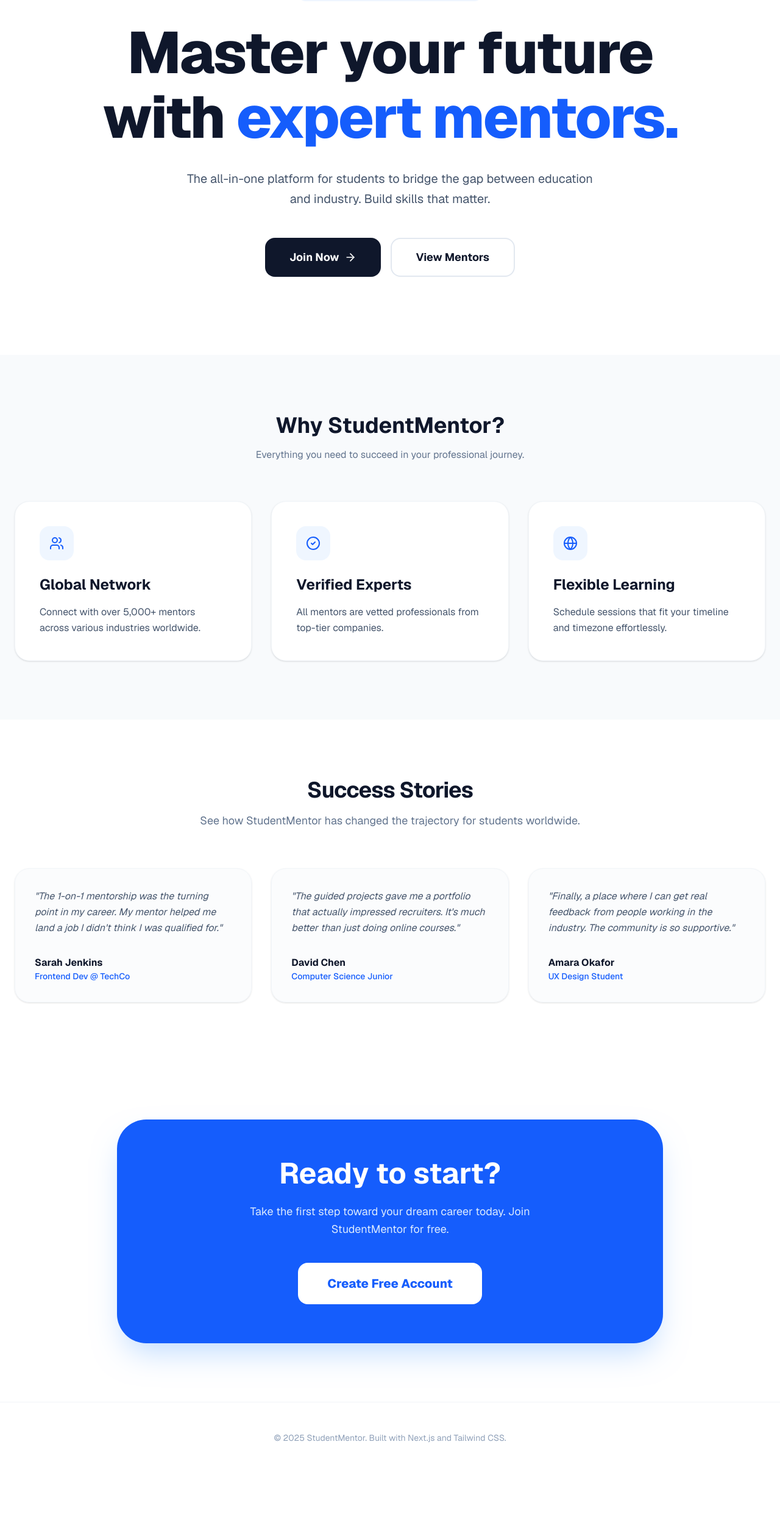
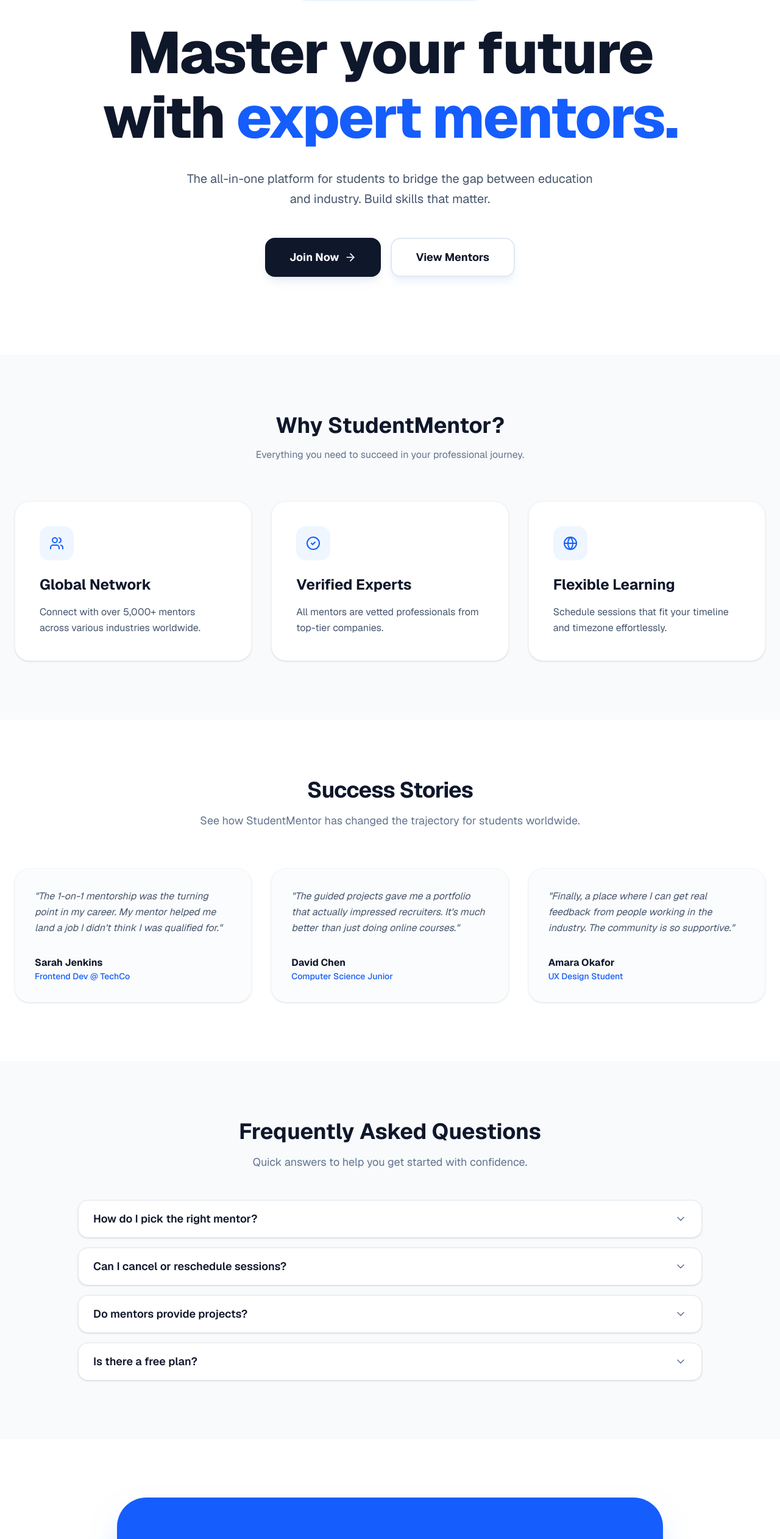
Before and after one commit to KailasVS666/landing-page-assignment, a Next.js app: page / in a window 1280 px wide. Shown: the part 235-2759 px from the top of the page at 61% size. Before the commit the page ends 2651 px from the top, so only its background shows below. Built offline with nearby package versions, Linux system fonts and the light colour scheme.

Commit message:
Add mobile menu, FAQ, CTA links, and updated footer

```diff
--- a/app/page.tsx
+++ b/app/page.tsx
@@ -1,14 +1,21 @@
 "use client";
 
-import React from 'react';
-import { motion } from 'framer-motion';
+import React, { useState } from 'react';
+import { AnimatePresence, motion } from 'framer-motion';
 import {
   Users,
   Rocket,
   Globe,
   CheckCircle2,
   ArrowRight,
-  GraduationCap
+  GraduationCap,
+  Menu,
+  X,
+  ChevronDown,
+  Facebook,
+  Twitter,
+  Linkedin,
+  Instagram
 } from 'lucide-react';
 
 // Animation settings
@@ -18,6 +25,28 @@
 };
 
 export default function LandingPage() {
+  const [isMenuOpen, setIsMenuOpen] = useState(false);
+  const [openFaq, setOpenFaq] = useState<number | null>(null);
+
+  const faqItems = [
+    {
+      q: "How do I pick the right mentor?",
+      a: "Browse mentor profiles, filter by skills and industry, then book a discovery call to confirm the fit before committing.",
+    },
+    {
+      q: "Can I cancel or reschedule sessions?",
+      a: "Yes. You can reschedule up to 12 hours before a session or cancel anytime with unused credits returned.",
+    },
+    {
+      q: "Do mentors provide projects?",
+      a: "Most mentors offer guided projects with feedback so you can add real, portfolio-ready work to your resume.",
+    },
+    {
+      q: "Is there a free plan?",
+      a: "You can start with a free account, explore mentors, and join community events before upgrading to paid sessions.",
+    },
+  ];
+
   return (
     <div className="min-h-screen bg-white font-sans antialiased text-slate-900 scroll-smooth">
       {/* Navbar with Glassmorphism */}
@@ -34,16 +63,86 @@
           <div className="hidden md:flex space-x-8 font-medium text-slate-600">
             <a href="#features" className="hover:text-blue-600 transition">Features</a>
             <a href="#stories" className="hover:text-blue-600 transition">Stories</a>
+            <a href="#faq" className="hover:text-blue-600 transition">FAQ</a>
           </div>
-          <motion.button
-            whileHover={{ scale: 1.05 }}
-            whileTap={{ scale: 0.95 }}
-            className="bg-blue-600 text-white px-6 py-2.5 rounded-full font-semibold hover:bg-blue-700 transition shadow-md shadow-blue-100"
-          >
-            Get Started
-          </motion.button>
+          <div className="flex items-center gap-3">
+            <motion.a
+              href="/signup"
+              whileHover={{ scale: 1.05 }}
+              whileTap={{ scale: 0.95 }}
+              className="hidden md:inline-flex bg-blue-600 text-white px-6 py-2.5 rounded-full font-semibold hover:bg-blue-700 transition shadow-md shadow-blue-100"
+            >
+              Get Started
+            </motion.a>
+            <button
+              aria-label="Open menu"
+              className="md:hidden p-2 rounded-full border border-slate-200 hover:border-blue-300 hover:bg-blue-50 transition"
+              onClick={() => setIsMenuOpen(true)}
+            >
+              <Menu className="w-6 h-6 text-slate-700" />
+            </button>
+          </div>
         </div>
       </nav>
+
+      <AnimatePresence>
+        {isMenuOpen && (
+          <motion.div
+            initial={{ opacity: 0 }}
+            animate={{ opacity: 1 }}
+            exit={{ opacity: 0 }}
+            className="fixed inset-0 z-50 bg-slate-900/40 backdrop-blur-sm"
+            onClick={() => setIsMenuOpen(false)}
+          >
+            <motion.div
+              initial={{ x: "100%" }}
+              animate={{ x: 0 }}
+              exit={{ x: "100%" }}
+              transition={{ type: "spring", stiffness: 300, damping: 30 }}
+              className="ml-auto h-full w-72 bg-white shadow-2xl flex flex-col p-6 gap-6"
+              onClick={(e) => e.stopPropagation()}
+            >
+              <div className="flex items-center justify-between">
+                <div className="flex items-center gap-2 text-xl font-bold text-blue-600">
+                  <GraduationCap className="w-6 h-6" />
+                  <span>StudentMentor</span>
+                </div>
+                <button
+                  aria-label="Close menu"
+                  className="p-2 rounded-full border border-slate-200 hover:border-blue-300 hover:bg-blue-50 transition"
+                  onClick={() => setIsMenuOpen(false)}
+                >
+                  <X className="w-5 h-5 text-slate-700" />
+                </button>
+              </div>
+              <div className="flex flex-col gap-4 text-slate-700 font-semibold">
+                {[
+                  { href: "#features", label: "Features" },
+                  { href: "#stories", label: "Stories" },
+                  { href: "#faq", label: "FAQ" },
+                ].map((item) => (
+                  <a
+                    key={item.href}
+                    href={item.href}
+                    className="px-3 py-2 rounded-lg hover:bg-blue-50 hover:text-blue-700 transition"
+                    onClick={() => setIsMenuOpen(false)}
+                  >
+                    {item.label}
+                  </a>
+                ))}
+              </div>
+              <motion.a
+                href="/signup"
+                whileHover={{ scale: 1.05 }}
+                whileTap={{ scale: 0.95 }}
+                className="mt-auto bg-blue-600 text-white px-6 py-3 rounded-xl font-semibold hover:bg-blue-700 transition shadow-lg shadow-blue-100 text-center"
+              >
+                Get Started
+              </motion.a>
+            </motion.div>
+          </motion.div>
+        )}
+      </AnimatePresence>
 
       {/* Hero Section */}
       <header className="px-6 py-20 md:py-32 text-center max-w-5xl mx-auto">
@@ -64,20 +163,22 @@
             The all-in-one platform for students to bridge the gap between education and industry. Build skills that matter.
           </p>
           <div className="flex flex-col sm:flex-row justify-center gap-4">
-            <motion.button
+            <motion.a
+              href="/signup"
               whileHover={{ scale: 1.05 }}
               whileTap={{ scale: 0.95 }}
-              className="bg-slate-900 text-white px-10 py-4 rounded-2xl text-lg font-bold hover:bg-slate-800 transition-all flex items-center justify-center gap-2"
+              className="bg-slate-900 text-white px-10 py-4 rounded-2xl text-lg font-bold hover:bg-slate-800 transition-all flex items-center justify-center gap-2 shadow-lg shadow-slate-300/40"
             >
               Join Now <ArrowRight className="w-5 h-5" />
-            </motion.button>
-            <motion.button
+            </motion.a>
+            <motion.a
+              href="/mentors"
               whileHover={{ scale: 1.05 }}
               whileTap={{ scale: 0.95 }}
-              className="border-2 border-slate-200 px-10 py-4 rounded-2xl text-lg font-bold hover:bg-slate-50 transition-all"
+              className="border-2 border-slate-200 px-10 py-4 rounded-2xl text-lg font-bold hover:bg-slate-50 transition-all shadow-lg shadow-blue-100/60"
             >
               View Mentors
-            </motion.button>
+            </motion.a>
           </div>
         </motion.div>
       </header>
@@ -148,13 +249,70 @@
                 whileHover={{ y: -5 }}
                 className="p-8 rounded-3xl border border-slate-100 bg-slate-50/50 flex flex-col justify-between shadow-sm hover:shadow-md transition-all"
               >
-                <p className="text-slate-600 italic mb-8 leading-relaxed">"{testimonial.text}"</p>
+                <p className="text-slate-600 italic mb-8 leading-relaxed">&quot;{testimonial.text}&quot;</p>
                 <div>
                   <div className="font-bold text-slate-900">{testimonial.name}</div>
                   <div className="text-sm text-blue-600 font-medium">{testimonial.role}</div>
                 </div>
               </motion.div>
             ))}
+          </div>
+        </div>
+      </section>
+
+      {/* FAQ Section */}
+      <section id="faq" className="bg-slate-50 py-24 px-6">
+        <div className="max-w-5xl mx-auto">
+          <motion.div
+            initial="hidden"
+            whileInView="visible"
+            viewport={{ once: true }}
+            variants={fadeInVariants}
+            className="text-center mb-12"
+          >
+            <h2 className="text-4xl font-bold mb-4">Frequently Asked Questions</h2>
+            <p className="text-slate-500 text-lg">Quick answers to help you get started with confidence.</p>
+          </motion.div>
+
+          <div className="space-y-4">
+            {faqItems.map((item, idx) => {
+              const isOpen = openFaq === idx;
+              return (
+                <motion.div
+                  key={item.q}
+                  initial="hidden"
+                  whileInView="visible"
+                  viewport={{ once: true }}
+                  variants={fadeInVariants}
+                  className="rounded-2xl border border-slate-200 bg-white shadow-sm hover:shadow-md transition-all"
+                >
+                  <button
+                    className="w-full flex items-center justify-between gap-4 px-6 py-4 text-left"
+                    onClick={() => setOpenFaq(isOpen ? null : idx)}
+                    aria-expanded={isOpen}
+                  >
+                    <span className="text-lg font-semibold text-slate-900">{item.q}</span>
+                    <motion.div animate={{ rotate: isOpen ? 180 : 0 }}>
+                      <ChevronDown className="w-5 h-5 text-slate-500" />
+                    </motion.div>
+                  </button>
+                  <AnimatePresence initial={false}>
+                    {isOpen && (
+                      <motion.div
+                        key="content"
+                        initial={{ height: 0, opacity: 0 }}
+                        animate={{ height: "auto", opacity: 1 }}
+                        exit={{ height: 0, opacity: 0 }}
+                        transition={{ duration: 0.25 }}
+                        className="px-6 pb-5 text-slate-600 leading-relaxed"
+                      >
+                        {item.a}
+                      </motion.div>
+                    )}
+                  </AnimatePresence>
+                </motion.div>
+              );
+            })}
           </div>
         </div>
       </section>
@@ -171,19 +329,68 @@
           <p className="text-blue-100 text-lg mb-10 max-w-lg mx-auto leading-relaxed">
             Take the first step toward your dream career today. Join StudentMentor for free.
           </p>
-          <motion.button
+          <motion.a
+            href="/signup"
             whileHover={{ scale: 1.05 }}
             whileTap={{ scale: 0.95 }}
-            className="bg-white text-blue-600 px-12 py-5 rounded-2xl text-xl font-extrabold hover:bg-slate-50"
+            className="inline-flex justify-center bg-white text-blue-600 px-12 py-5 rounded-2xl text-xl font-extrabold hover:bg-slate-50 shadow-lg shadow-blue-200/80"
           >
             Create Free Account
-          </motion.button>
+          </motion.a>
         </motion.div>
       </section>
 
       {/* Footer */}
-      <footer className="py-12 text-center text-slate-400 text-sm border-t border-slate-100">
-        <p>© 2025 StudentMentor. Built with Next.js and Tailwind CSS.</p>
+      <footer className="bg-slate-900 text-slate-100 py-16 px-6">
+        <div className="max-w-7xl mx-auto grid md:grid-cols-5 gap-12">
+          <div className="md:col-span-2 space-y-4">
+            <div className="flex items-center gap-2 text-2xl font-bold text-white tracking-tight">
+              <GraduationCap className="w-8 h-8" />
+              <span>StudentMentor</span>
+            </div>
+            <p className="text-slate-300 leading-relaxed">
+              Bridge the gap between education and industry with verified mentors, guided projects, and a community built for ambitious learners.
+            </p>
+          </div>
+          <div className="space-y-3">
+            <h3 className="text-lg font-semibold text-white">Product</h3>
+            <ul className="space-y-2 text-slate-300">
+              <li><a className="hover:text-white transition" href="#features">Features</a></li>
+              <li><a className="hover:text-white transition" href="#stories">Success Stories</a></li>
+              <li><a className="hover:text-white transition" href="#faq">FAQ</a></li>
+            </ul>
+          </div>
+          <div className="space-y-3">
+            <h3 className="text-lg font-semibold text-white">Company</h3>
+            <ul className="space-y-2 text-slate-300">
+              <li><a className="hover:text-white transition" href="/about">About</a></li>
+              <li><a className="hover:text-white transition" href="/careers">Careers</a></li>
+              <li><a className="hover:text-white transition" href="/blog">Blog</a></li>
+            </ul>
+          </div>
+          <div className="space-y-3">
+            <h3 className="text-lg font-semibold text-white">Legal</h3>
+            <ul className="space-y-2 text-slate-300">
+              <li><a className="hover:text-white transition" href="/terms">Terms</a></li>
+              <li><a className="hover:text-white transition" href="/privacy">Privacy</a></li>
+              <li><a className="hover:text-white transition" href="/cookies">Cookies</a></li>
+            </ul>
+          </div>
+        </div>
+        <div className="max-w-7xl mx-auto mt-10 flex flex-col md:flex-row items-center justify-between gap-4 border-t border-slate-800 pt-6">
+          <p className="text-sm text-slate-400">© 2025 StudentMentor. Built with Next.js and Tailwind CSS.</p>
+          <div className="flex items-center gap-3">
+            {[Facebook, Twitter, Linkedin, Instagram].map((Icon, i) => (
+              <a
+                key={i}
+                href="https://www.example.com"
+                className="p-2 rounded-full bg-slate-800 hover:bg-blue-600 transition text-slate-200"
+              >
+                <Icon className="w-5 h-5" />
+              </a>
+            ))}
+          </div>
+        </div>
       </footer>
     </div>
   );
@@ -197,8 +404,8 @@
       viewport={{ once: true }}
       variants={fadeInVariants}
       transition={{ delay }}
-      whileHover={{ y: -10 }}
-      className="p-10 bg-white rounded-3xl border border-slate-100 hover:border-blue-200 transition-colors shadow-sm"
+      whileHover={{ y: -8, scale: 1.02 }}
+      className="p-10 bg-white rounded-3xl border border-slate-100 hover:border-blue-200 transition-all shadow-sm hover:shadow-xl hover:shadow-blue-100/70"
     >
       <div className="w-14 h-14 bg-blue-50 rounded-2xl flex items-center justify-center mb-6">
         {icon}
```
